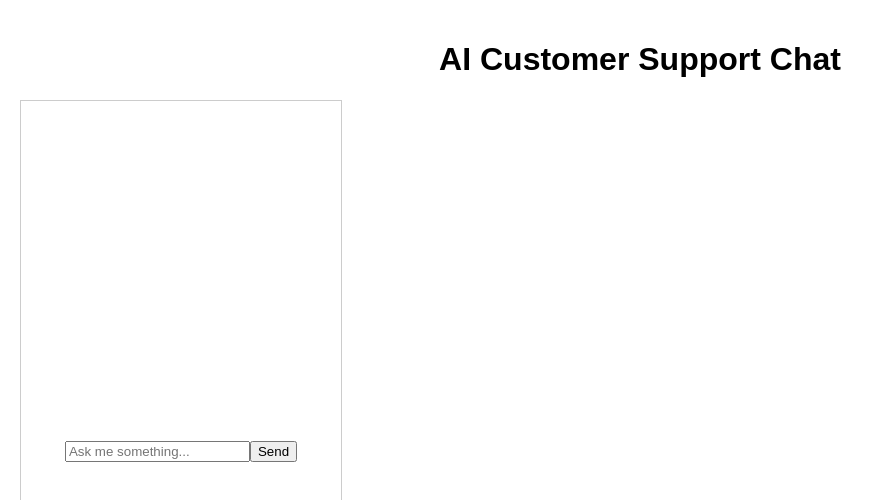
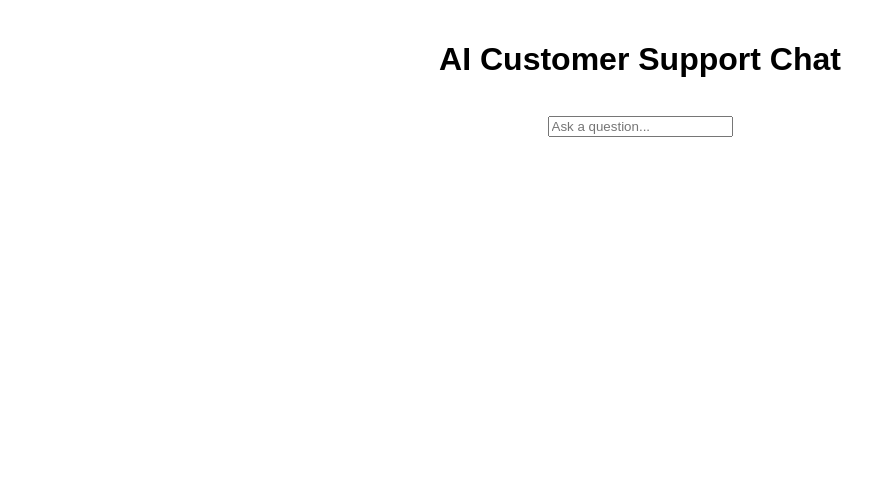
Before and after one commit to snowhorne/ai-support-bot, a React (Create React App) app in the folder client/: page / in a window 1280 px wide. Shown: the top 500 px of the page, without its empty margins (0-884 px from the left). Built offline with nearby package versions, Linux system fonts and the light colour scheme; the HTML template or start-up script is replaced by a standard one.

Commit message:
Fix bot avatar path for deployment

```diff
--- a/client/src/ChatWidget.css
+++ b/client/src/ChatWidget.css
@@ -1,23 +1,49 @@
-.chat-widget {
-  width: 300px;
-  height: 400px;
-  border: 1px solid #ccc;
-  padding: 10px;
-  overflow-y: auto;
+.chat-container {
+  max-width: 400px;
+  margin: auto;
+  padding: 1rem;
+  font-family: sans-serif;
 }
 
-.messages {
-  height: 320px;
-  overflow-y: scroll;
-  margin-bottom: 10px;
+.chat-message {
+  margin-bottom: 1rem;
+  display: flex;
+  align-items: flex-start;
 }
 
-.user {
-  text-align: right;
-  color: blue;
+.chat-message.user {
+  justify-content: flex-end;
 }
 
-.bot {
-  text-align: left;
-  color: green;
+.chat-bubble {
+  padding: 10px 15px;
+  border-radius: 18px;
+  max-width: 70%;
+  background-color: #f0f0f0;
+  color: #000;
 }
+
+.chat-message.bot .chat-bubble {
+  background-color: #0070f3;
+  color: #fff;
+  border-bottom-left-radius: 0;
+}
+
+.chat-message.user .chat-bubble {
+  background-color: #e0e0e0;
+  border-bottom-right-radius: 0;
+}
+
+.avatar {
+  width: 30px;
+  height: 30px;
+  border-radius: 50%;
+  margin-right: 10px;
+}
+
+.typing-indicator {
+  font-style: italic;
+  font-size: 0.9em;
+  color: #888;
+  margin-left: 10px;
+}
--- a/client/src/ChatWidget.jsx
+++ b/client/src/ChatWidget.jsx
@@ -4,37 +4,61 @@ import './ChatWidget.css';
 function ChatWidget() {
   const [messages, setMessages] = useState([]);
   const [input, setInput] = useState('');
+  const [loading, setLoading] = useState(false);
 
   const sendMessage = async () => {
-    const userMessage = { sender: 'user', text: input };
-    setMessages([...messages, userMessage]);
+    if (!input.trim()) return;
+
+    const userMessage = { role: 'user', content: input };
+    setMessages((prev) => [...prev, userMessage]);
     setInput('');
+    setLoading(true);
 
-    const response = await fetch('/api/chat', {
+    try {
+      const response = await fetch(`${process.env.REACT_APP_BACKEND_URL}/api/chat`, {
         method: 'POST',
         headers: { 'Content-Type': 'application/json' },
-      body: JSON.stringify({ message: input }),
+        body: JSON.stringify({ message: input })
       });
       const data = await response.json();
-    const botMessage = { sender: 'bot', text: data.reply };
-    setMessages([...messages, userMessage, botMessage]);
+      const botMessage = { role: 'bot', content: data.reply };
+      setMessages((prev) => [...prev, botMessage]);
+    } catch (err) {
+      console.error('Error:', err);
+      setMessages((prev) => [
+        ...prev,
+        { role: 'bot', content: 'Something went wrong. Please try again.' }
+      ]);
+    } finally {
+      setLoading(false);
+    }
+  };
+
+  const handleKeyDown = (e) => {
+    if (e.key === 'Enter') sendMessage();
   };
 
   return (
-    <div className="chat-widget">
-      <div className="messages">
-        {messages.map((msg, idx) => (
-          <div key={idx} className={msg.sender}>
-            {msg.text}
+    <div className="chat-container">
+      {messages.map((msg, i) => (
+        <div key={i} className={`chat-message ${msg.role}`}>
+          {msg.role === 'bot' && <img src="/bot-avatar.png" alt="bot" className="avatar" />}
+          <div className="chat-bubble">{msg.content}</div>
         </div>
       ))}
+      {loading && (
+        <div className="chat-message bot">
+          <img src={`${process.env.PUBLIC_URL}/bot-avatar.png`} alt="bot" className="avatar" />
+          <div className="chat-bubble typing-indicator">Typing…</div>
         </div>
+      )}
       <input
+        type="text"
         value={input}
         onChange={(e) => setInput(e.target.value)}
-        placeholder="Ask me something..."
+        onKeyDown={handleKeyDown}
+        placeholder="Ask a question..."
       />
-      <button onClick={sendMessage}>Send</button>
     </div>
   );
 }
```
Also changed, not shown: client/public/bot-avatar.png (added), 1 other file (tests, documents, lock files or other folders). Lines whose indentation alone changed are shown as unchanged.
